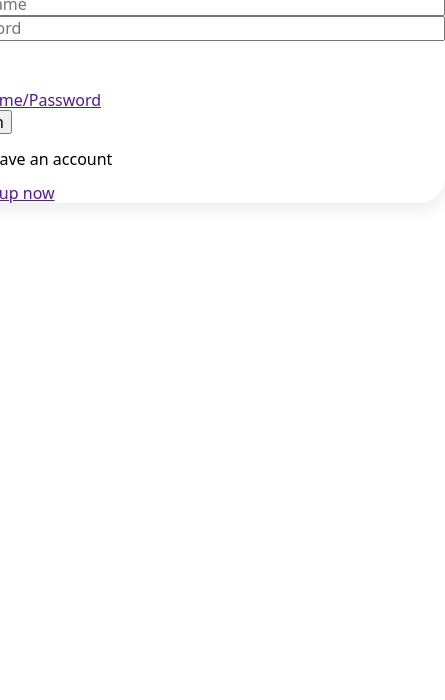
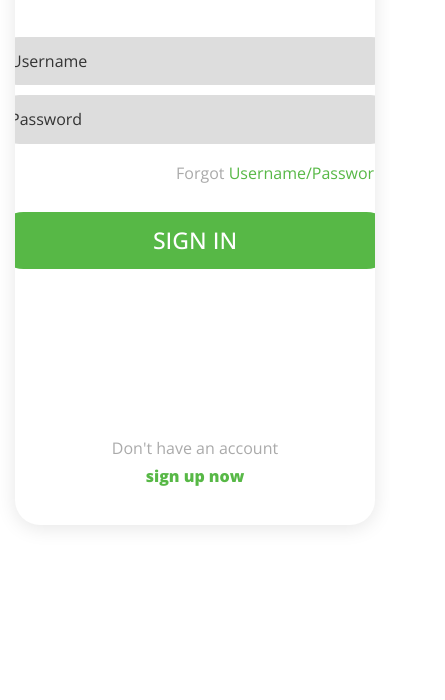
Before and after one commit to JonatasASB/login-form, a plain HTML site: page index.html in a window 390 px wide. Shown: the part 144-844 px from the top of the page, 445 px wide, since content can reach past the window. Drawn offline with nearby package versions, Linux system fonts and the light colour scheme; files whose address does not match are found by name.

Commit message:
finishing the main styling, missing footer and elementor mobile

```diff
--- a/assets/css/style.css
+++ b/assets/css/style.css
@@ -1,5 +1,10 @@
-
-
+* {
+    text-decoration: none;
+    font-family: "open sans";
+}
+body {
+    overflow-x: hidden !important;
+}
 .open-sans-josefins {
     font-family: "Open Sans", serif;
     font-optical-sizing: auto;
@@ -7,39 +12,98 @@
     font-style: normal;
     font-variation-settings: "wdth" 100;
 }
-main {
+.container {
     display: flex;
     justify-content: center;
     width: 100%;
-    padding: 10px;
+    padding: 15px;
 }
-.container {
+form {
+    background-color: #fff;
+    width: 550px;
     display: flex;
     flex-direction: column;
     align-items: center;
-    width: 100%;
-}
-.container-2 {
-    background-color: #fff;
-    border: #fff;
-    border-radius: 20px;
-}
-form {
-    background-color: #fff;
-    min-width: 500px;
-    display: flex;
-    flex-direction: column;
     overflow: hidden;
     border-radius: 25px;
     box-shadow: 0 3px 20px 0px rgba(0, 0, 0, 0.1);
     position: relative;
 }
 .title {
+    width: 100%;
     color: #fff;
     text-align: center;
-    font-weight: 500;
+    font-weight: 800;
     font-size: 40px;
     background-color:  #57b846;
     padding: 40px;
+}
+.space-name {
+    margin: 40px 0 10px 0;
+}
+input {
+    padding: 15px;
+    border-radius: 25px;
+    border: none;
+    outline: none;
+    background-color: #ddd;
+    width: 400px;
 
 }
+form .password {
+    margin-bottom: 20px;
+}
+::-webkit-input-placeholder  {
+     color:#333;
+    }
+input:-moz-placeholder { color:#333; }
+textarea:-moz-placeholder { color: #333; }
+.forgot {
+    width: 400px;
+    text-align: right;
+    margin-bottom: 30px;
+}
+.forgot span{
+    color: #aaa;
+}
+.forgot a {
+    color: #57b846;
+}
+form .sign-in {
+    width: 400px;
+}
+form .button {
+    display: flex;
+    justify-content: center;
+    align-items: center;
+    border: none;
+    outline: none;
+    width: 100%;
+    padding: 15px;
+    border-radius: 30px;
+    background-color: #57b846;
+    color: #fff;
+    font-size: 23px;
+    font-weight: 500;
+    text-transform: uppercase;
+    cursor: pointer;
+}
+form .button:hover {
+    background-color:#0f2c0a ;
+    transition: all 0.3s linear;
+}
+.dont {
+    display:flex;
+    flex-direction: column;
+    justify-content: center;
+    align-items: center;
+    padding: 170px 0 40px 0;
+}
+.dont p {
+    color: #aaa;
+    margin: 0 0 10px 0;
+}
+.dont a {
+    color: #57b846;
+    font-weight: 800;
+}
--- a/index.html
+++ b/index.html
@@ -2,7 +2,7 @@
 <html lang="pt">
 <head>
     <meta charset="UTF-8">
-    <meta name="viewport" content="width=device-width, initial-scale=1.0">
+    <meta name="viewport" content="width=device-width, initial-scale=1.0, max-scale=1.0">
     <link rel="stylesheet" type="text/css" href="C:\Users\jonat\OneDrive\login-form\assets\css\style.css">
     <link rel="stylesheet" type="text/css" href="C:\Users\jonat\OneDrive\login-form\assets\css\normalize.css">
     <link rel="preconnect" href="https://fonts.googleapis.com">
@@ -15,18 +15,22 @@
         <div class="container">
                 <form action="" method="post">
                     <span class="title">Sign In</span>
-                     <input class="username" type="email" required placeholder="Username">
-                    <input class="password" type="password" required placeholder="Password">
-                     <div class="forgot">
-                        <p>Forgot</p>
-                        <a href="">Username/Password</a>
+                    <div class="space-name">
+                        <input class="username" type="email" required placeholder="Username">
+                    </div>
+                    <div class="space-word">
+                        <input class="password" type="password" required placeholder="Password">
+                    </div>
+                    <div class="forgot">
+                        <span>Forgot</span>
+                        <a href="">Username/Password ?</a>
                     </div>
                     <div class="sign-in">
-                        <input class="button" type="submit" value="Sign in">
+                        <button class="button">sign in</button>
                     </div>
                     <div class="dont">
                         <p>Don't have an account</p>
-                        <a href="">sign in up now</a>
+                        <a href="">sign up now</a>
                     </div>
                 </form>
         </div>
```
